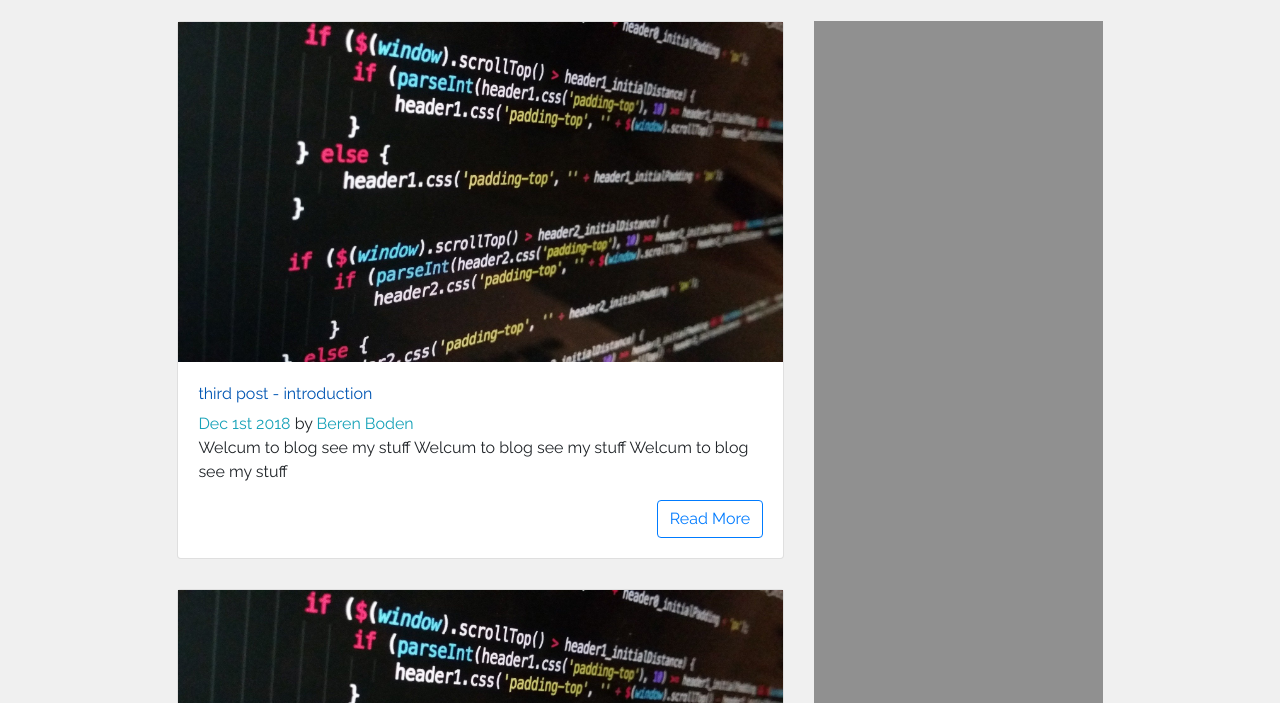
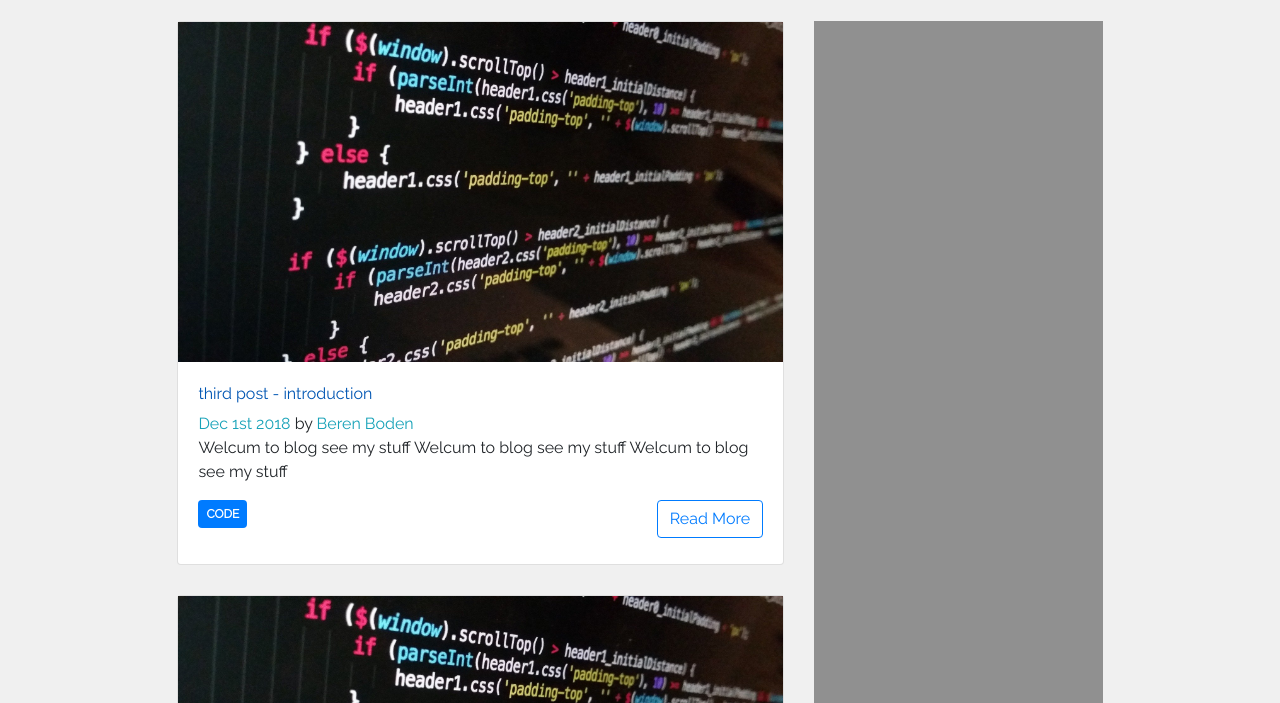
Before and after one commit to BerenBoden/webfirst-gatsby, a Gatsby site: page / in a window 1280 px wide. Shown: the part 97-800 px from the top of the page. Built offline with nearby package versions, Linux system fonts and the light colour scheme; Gatsby itself is replaced by a stand-in of ours.

Commit message:
added post tags

```diff
--- a/src/components/Post.js
+++ b/src/components/Post.js
@@ -2,8 +2,10 @@ import React from 'react'
 import { Link } from 'gatsby'
 import { Card, CardTitle, CardText, CardSubtitle, CardBody } from 'reactstrap'
 import Img from 'gatsby-image';
+import { slugify } from '../util/utilityFunction.js'
+import { Badge } from 'reactstrap'
 
-const Post = ({title, author, path, date, body, fluid}) => {
+const Post = ({title, author, path, date, body, fluid, tags}) => {
     return (
         <Card>
             <Link to={path}>
@@ -18,6 +20,15 @@ const Post = ({title, author, path, date, body, fluid}) => {
                     <span className="text-info">{author}</span>
                 </CardSubtitle>
                 <CardText>{body}</CardText>
+                <ul className="post-tags">
+                    {tags ? tags.map(tag => (
+                        <li>
+                            <Link to={`/tag/${slugify(tag)}`}>
+                                <Badge color="primary" className="p-2 text-uppercase">{tag}</Badge>
+                            </Link>
+                        </li>
+                    )) : <p>No tags to display</p>}
+                </ul>
                 <Link to={path} className="btn btn-outline-primary float-right">Read More</Link>
             </CardBody>
         </Card>
--- a/src/pages/index.js
+++ b/src/pages/index.js
@@ -22,6 +22,7 @@ const IndexPage = () => (
                   date={node.frontmatter.date}
                   body={node.excerpt}
                   fluid={node.frontmatter.image.childImageSharp.fluid}
+                  tags={node.frontmatter.tags}
                 />
               ))}
             </div>
@@ -46,6 +47,7 @@ query {
           date(formatString: "MMM Do YYYY")
           author
           path
+          tags
           image {
             childImageSharp {
               fluid(maxWidth: 600){
--- a/src/pages/posts/001-first-post.md
+++ b/src/pages/posts/001-first-post.md
@@ -4,6 +4,8 @@ date: "2018-12-01 06:00:00"
 author: "Beren Boden"
 path: "/first-post"
 image: ../../images/javscript.jpg
+tags:
+
 ---
 
 Welcum to blog see my stuff
--- a/src/pages/posts/002-second-post.md
+++ b/src/pages/posts/002-second-post.md
@@ -4,6 +4,8 @@ date: "2018-12-01 07:00:00"
 author: "Beren Boden"
 path: "/second-post"
 image: ../../images/javscript.jpg
+tags:
+    - design
 ---
 
 Welcum to blog see my stuff
--- a/src/pages/posts/003-third-post.md
+++ b/src/pages/posts/003-third-post.md
@@ -4,6 +4,8 @@ date: "2018-12-01 08:00:00"
 author: "Beren Boden"
 path: "/third-post"
 image: ../../images/javscript.jpg
+tags:
+    - code
 ---
 
 Welcum to blog see my stuff
--- /dev/null
+++ b/src/util/utilityFunction.js
@@ -0,0 +1,12 @@
+const slugify = function(text) {
+    return text
+        .toString()
+        .toLowerCase()
+        .replace(/\s+/g, '-')       // Replace spaces with -
+        .replace(/[^\w-]+/g, '')    // Remove all non-word chars
+        .replace(/--+/g, '-')       // Replace multiple - with single -
+        .replace(/^-+/, '')         // Trim - from start of text
+        .replace(/-+$/, '')         // Trim - from end of text
+}
+
+module.exports = { slugify }
```
